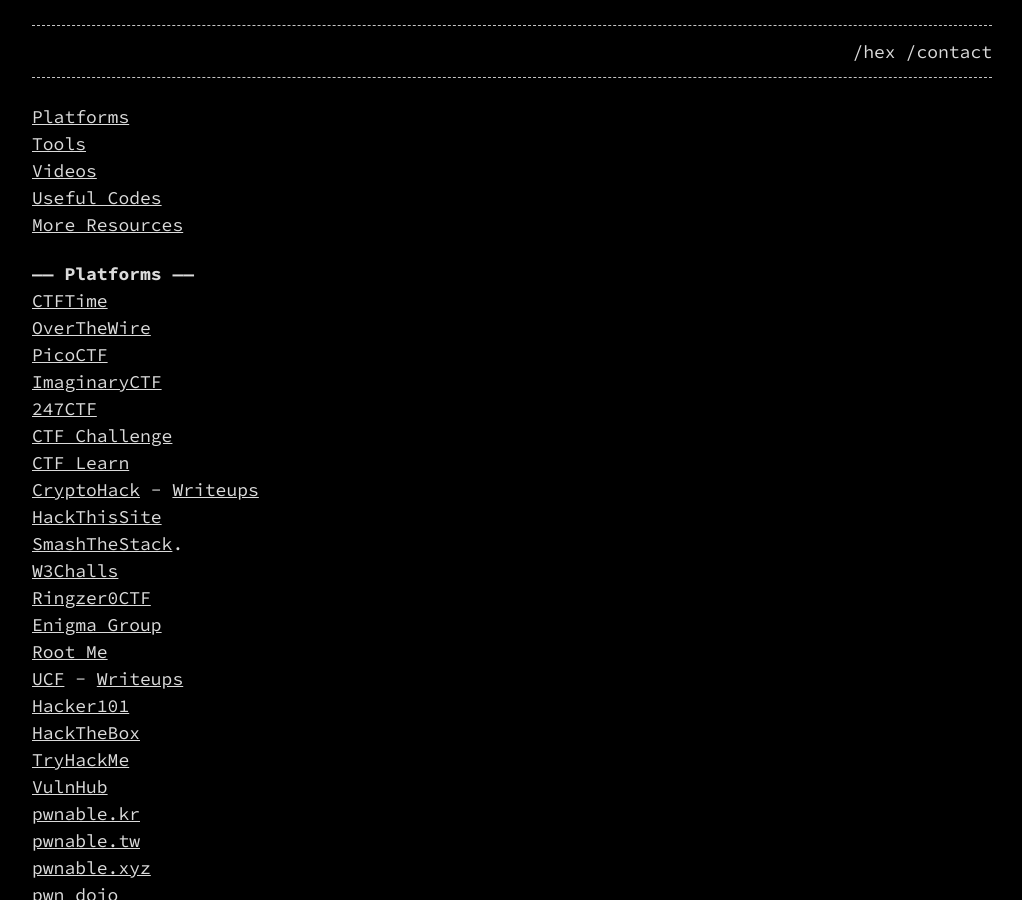
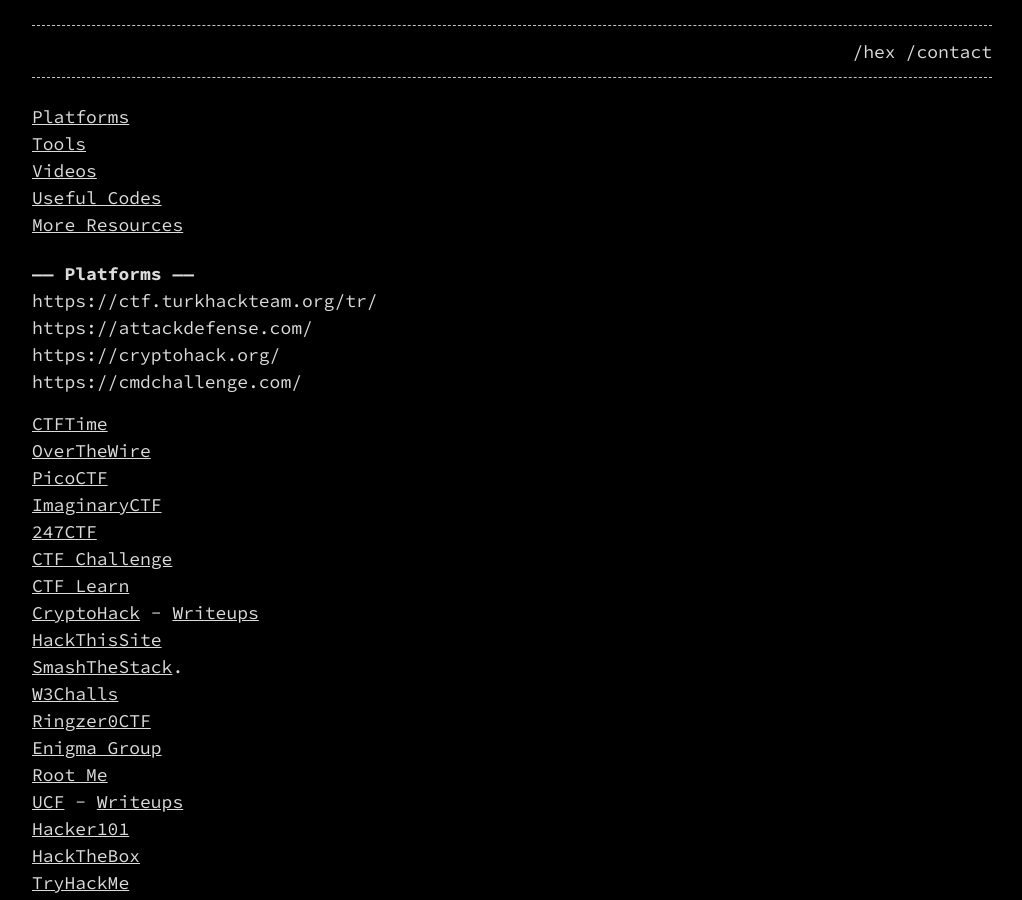
Before and after one commit to imlosingbut2you/imlosingbut2you.github.io, a Jekyll site: the page built from _posts/2024-08-08-ctf.markdown, in a window 1280 px wide and 900 px high. Shown: the whole window, without its empty margins (128-1150 px from the left). Built offline with Jekyll 4.4.1, drawn with Linux system fonts in a browser that asks for light colours; some of the changed lines change nothing that is shown.

Commit message:
Update 2024-08-08-ctf.markdown

```diff
--- a/_posts/2024-08-08-ctf.markdown
+++ b/_posts/2024-08-08-ctf.markdown
@@ -13,6 +13,11 @@
 
 # ------ Platforms ------
 {:#platforms}
+
+https://ctf.turkhackteam.org/tr/
+https://attackdefense.com/
+https://cryptohack.org/
+https://cmdchallenge.com/
 
 [CTFTime](https://ctftime.org)
 [OverTheWire](https://overthewire.org/wargames)
```
